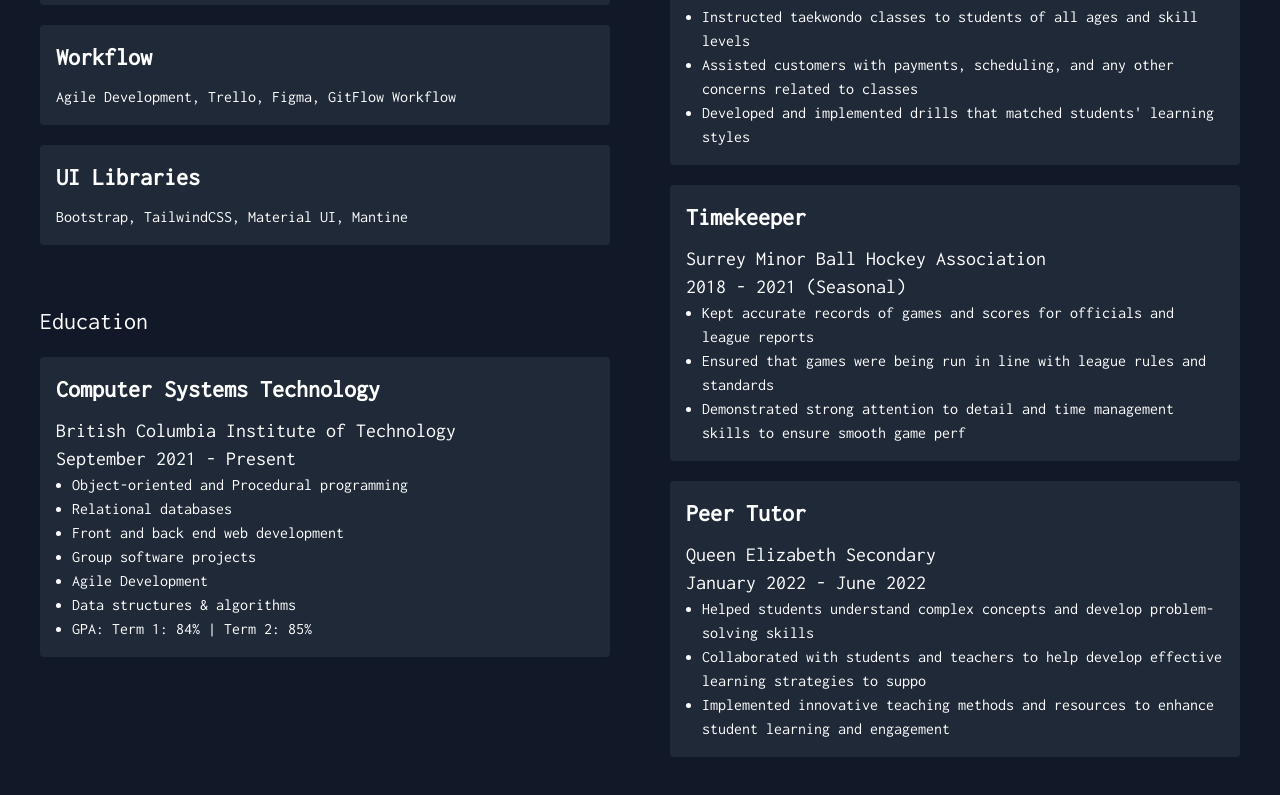
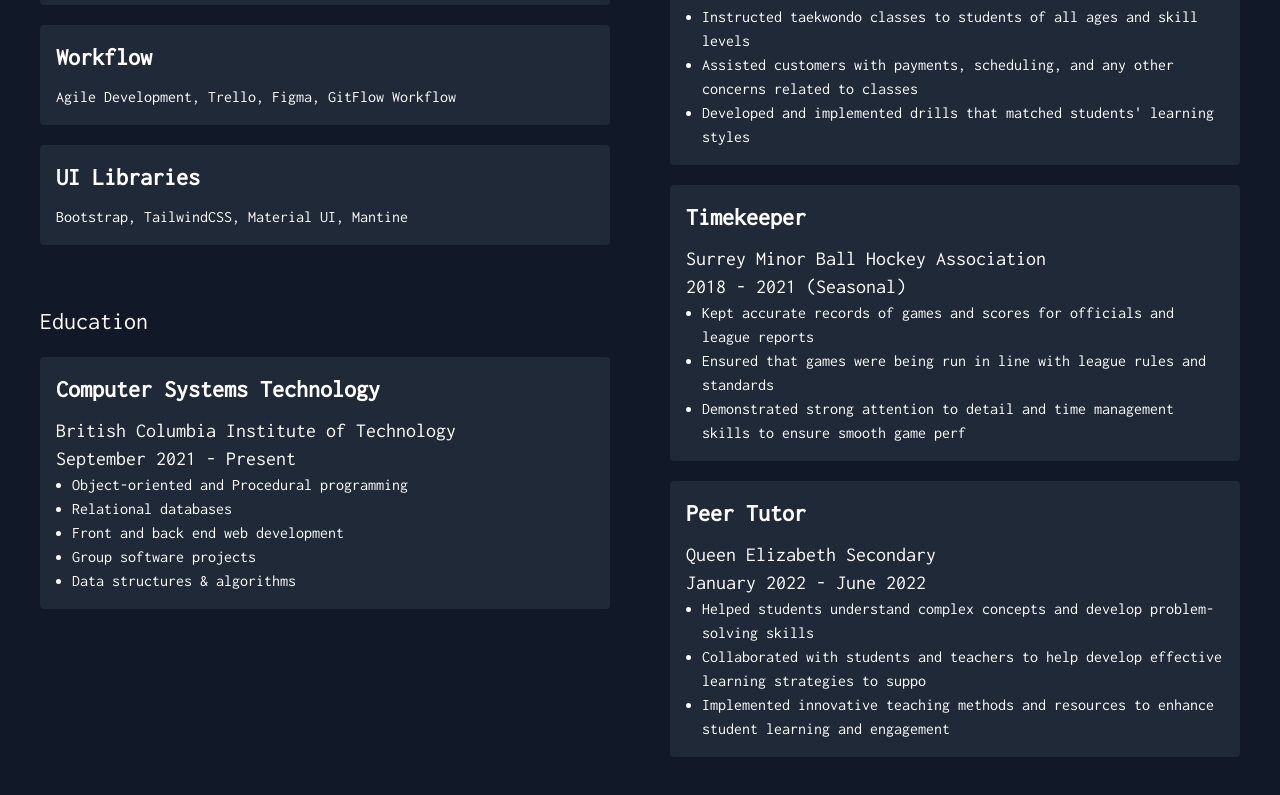
Before and after one commit to shawnbirring/webfolio, a Next.js app: page /profile in a window 1280 px wide. Shown: the part 615-1410 px from the top of the page. Built offline with nearby package versions, Linux system fonts and the light colour scheme.

Commit message:
removed extra stuff from education section

```diff
--- a/components/Education.tsx
+++ b/components/Education.tsx
@@ -12,9 +12,7 @@ export default function Education() {
         "Relational databases",
         "Front and back end web development",
         "Group software projects",
-        "Agile Development",
         "Data structures & algorithms",
-        "GPA: Term 1: 84% | Term 2: 85%",
       ],
     },
   ];
```
